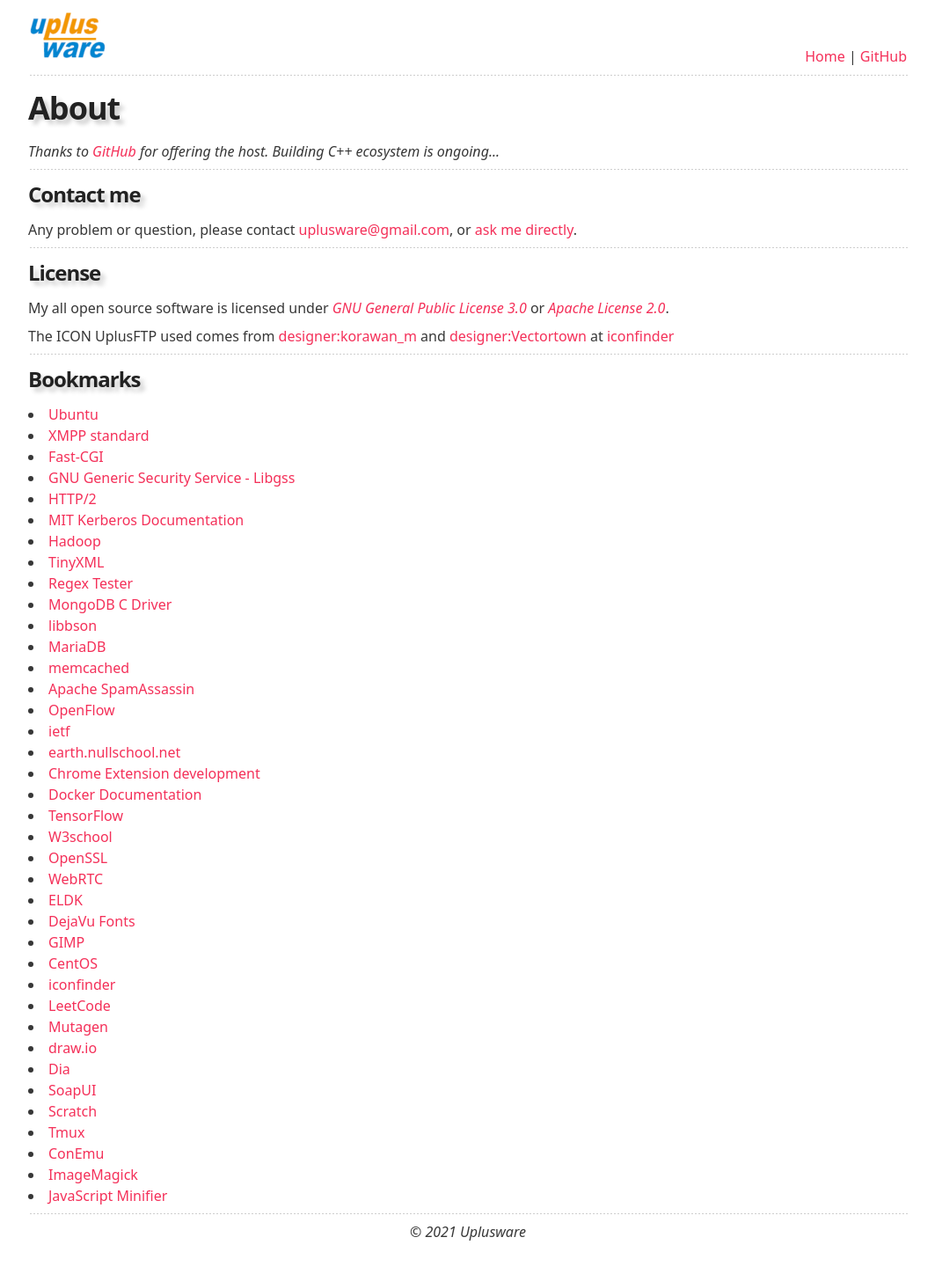
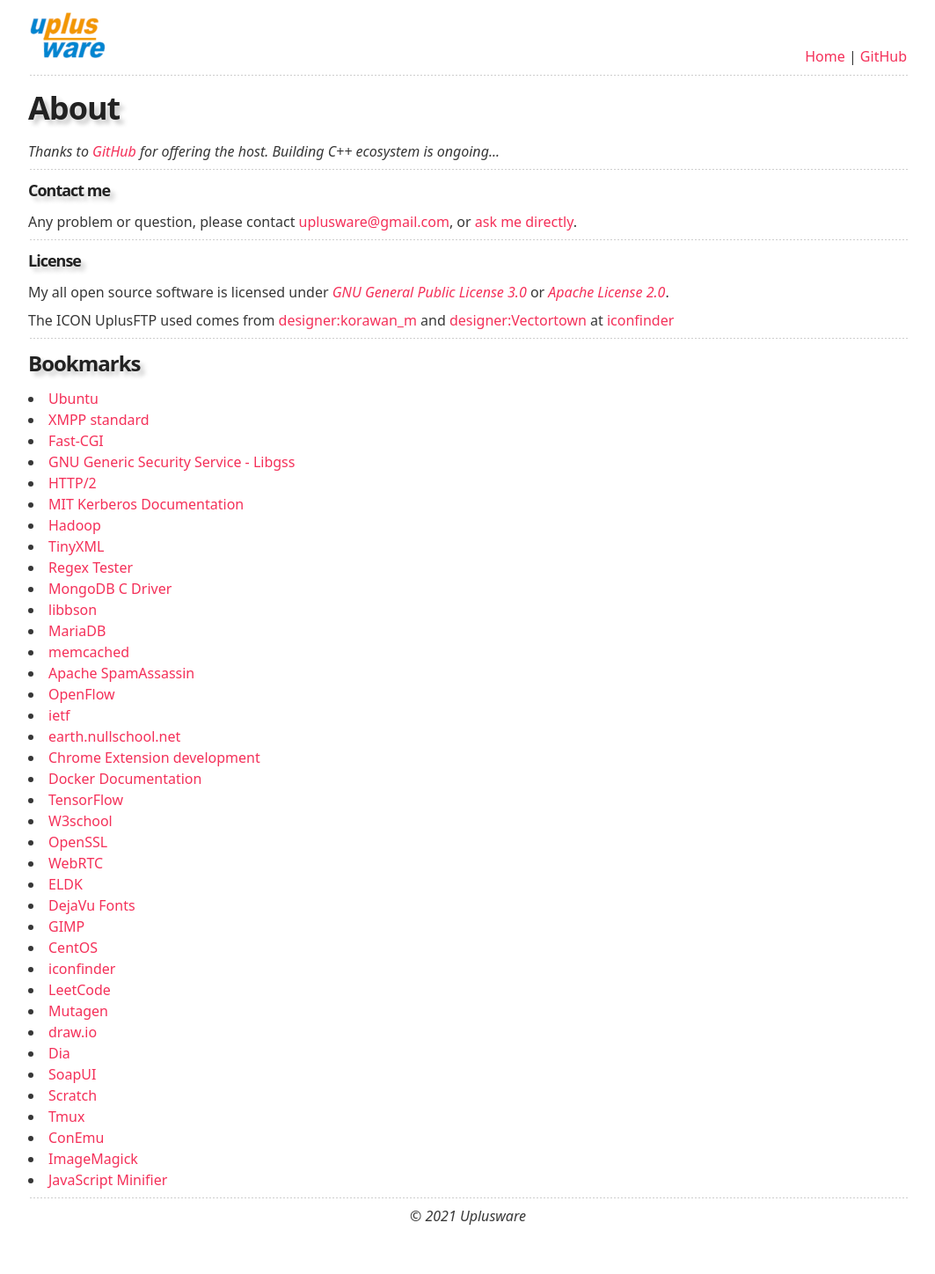
Before and after one commit to uplusware/uplusware.github.io, a Jekyll site: the page about.html, which Jekyll copies as it is, in a window 1280 px wide. Shown: the whole page at 88% size, without its empty margins (108-1171 px from the left). Built offline with Jekyll 4.4.1, drawn with Linux system fonts in a browser that asks for light colours.

Commit message:
Update about.html

```diff
--- a/about.html
+++ b/about.html
@@ -21,10 +21,10 @@
 		<h1 style="text-shadow: 5px 5px 5px #cccccc">About</h1>
 		<i>Thanks to <a href="https://github.com"  target="_blank">GitHub</a> for offering the host. Building C++ ecosystem is ongoing...</i>
 		<hr>
-		<h3 style="text-shadow: 5px 5px 5px #cccccc">Contact me</h3>
+		<h5 style="text-shadow: 5px 5px 5px #cccccc">Contact me</h5>
 		<p>Any problem or question, please contact <a href="mailto:uplusware@gmail.com">uplusware@gmail.com</a>, or <a href="https://github.com/uplusware/uplusware.github.io/issues" target="_blank">ask me directly</a>.
 		<hr>
-		<h3 style="text-shadow: 5px 5px 5px #cccccc">License</h3>
+		<h5 style="text-shadow: 5px 5px 5px #cccccc">License</h5>
 		<p>My all open source software is licensed under <a href="https://www.gnu.org/licenses/gpl-3.0-standalone.html" target="_blank"><i>GNU General Public License 3.0</i></a> or <a href="http://www.apache.org/licenses/LICENSE-2.0.html" target="_blank"><i>Apache License 2.0</i></a>.</p>
         <p>The ICON UplusFTP used comes from <a href="https://www.iconfinder.com/korawan_m" target="_blank">designer:korawan_m</a> and <a href="https://www.iconfinder.com/Vectortown" target="_blank">designer:Vectortown</a> at <a href="https://www.iconfinder.com" target="_blank">iconfinder</a></p>
 		<hr>
```
